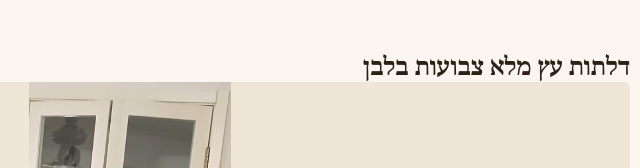
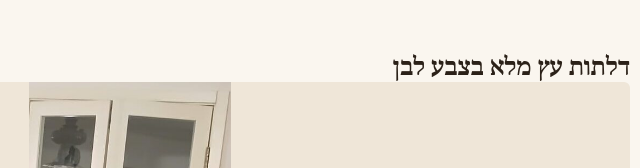
Before and after one commit to ehudettun/yaakov-nagarut, a plain HTML site: page index.html in a window 1280 px wide. Shown: the part 4332-4500 px from the top of the page, 510-1150 px from the left. Drawn offline with Linux system fonts and the light colour scheme.

Commit message:
Door title tweak

```diff
--- a/index.html
+++ b/index.html
@@ -27,7 +27,7 @@ h2{font:700 30px "Noto Serif Hebrew",Georgia,serif;border-bottom:2px solid var(-
 <section class="work"><h3>ארונית לפטיפון</h3><p>קווים מעוגלים, מקום למגבר ולאוסף התקליטים</p><div class="imgs one"><img src="img/record.jpg" alt="ארונית עץ לפטיפון"></div></section>
 <section class="work"><h3>מתקן לבקבוקי יין</h3><p>לוח עץ נשען על רגל, פשוט ומיוחד<br><small style="color:#7a6a58">צולם בסדנה באבירים</small></p><div class="imgs one"><img src="img/wine.jpg" alt="מתקן עץ לבקבוקי יין"></div></section>
 <section class="work"><h3>מדפי עץ למטבח</h3><p>שני מדפים עם קצה טבעי</p><div class="imgs"><img src="img/shelves1.jpg" alt="מדפי עץ למטבח"><img src="img/shelves2.jpg" alt="מדפי עץ, מבט מהצד"></div></section>
-<section class="work"><h3>דלתות עץ מלא צבועות בלבן</h3><div class="imgs one"><img src="img/door.jpg" alt="דלת עץ לבנה עם שמשות"></div></section>
+<section class="work"><h3>דלתות עץ מלא בצבע לבן</h3><div class="imgs one"><img src="img/door.jpg" alt="דלת עץ לבנה עם שמשות"></div></section>
 <section class="end"><p>רוצים להכיר גם את העבודה שלי ברפואה משלימה? <a href="https://myhealing.co.il/">לאתר</a></p>
 <p>רוצים רהיט שנבנה במיוחד בשבילכם? שלחו לי הודעה.</p><a class="wa" href="https://wa.me/972523739435">דברו איתי בוואטסאפ</a></section>
 </main></body></html>
```
